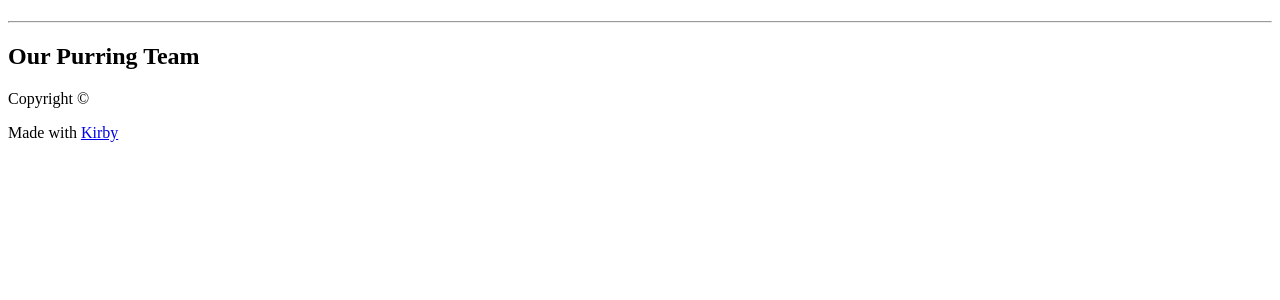
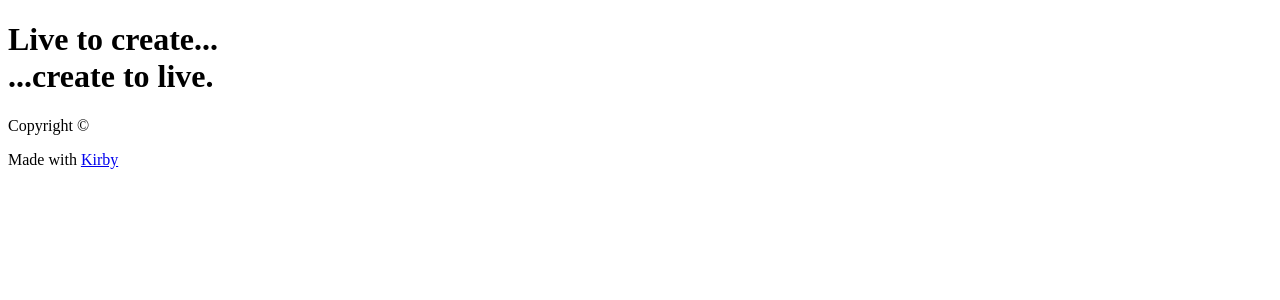
Before and after one commit to mn113/creagency-kirby, a PHP site: the page made by site/templates/about.php in a window 1280 px wide. Shown: the part 70-370 px from the top of the page. Run offline with PHP 8.4, Linux system fonts and the light colour scheme; the template is opened without the code that fills it, so the values that code supplies are empty; some libraries are stand-ins or nearby versions.

Commit message:
Hero image and text for About page

```diff
--- a/content/1-about/about.txt
+++ b/content/1-about/about.txt
@@ -1,5 +1,7 @@
 Title: About
 ----
-Intro: This page demonstrates how you can utilize subpages to store content, like our team members shown below. This approach is especially useful when you have to handle a large number of datasets, many different kinds of data (like page sections) or very complex data with a lot of media files or fields.
+Heading: A design studio for the 21st Century
 ----
-Text: The approach of using subpages for storing content sections of a page can also be very useful for creating a (link: https://getkirby.com/docs/cookbook/one-pager text: one-page) website, featuring very different kinds of content.
+Text: At Flibbet + Gibbet we care deeply about detail, impact, and matching our solution to the client's needs.
+Whether we are working out of Amsterdam, New York or Tokyo, our commitment to technical excellence and originality never fades.
+Go deeper into our site to learn about our exploits in (link: servives/web-design text: Web Design), (link: some/page text: Graphic Design), (link: some/page text: Product Design) and (link: some/page text: Music Videos).
--- a/site/templates/about.php
+++ b/site/templates/about.php
@@ -2,55 +2,16 @@
 
     <main class="main" role="main">
 
+        <div class="hero">
+            <h1>Live to create...<br>...create to live.</h1>
+        </div>
+
         <div class="wrap">
-
-            <div>
-                <h1><?= $page->title()->html() ?></h1>
-                <div class="intro text">
-                    <?= $page->intro()->kirbytext() ?>
-                </div>
-                <hr />
-            </div>
-
+            <h2><?= $page->heading()->html() ?></h2>
             <div class="text">
                 <?= $page->text()->kirbytext() ?>
             </div>
-
         </div>
-
-        <section class="team wrap wide">
-
-            <h2>Our Purring Team</h2>
-
-            <ul class="team-list grid gutter-1">
-                <?php foreach($page->children()->visible() as $member): ?>
-                    <li class="team-item column">
-
-                        <?php if($image = $member->image()): ?>
-                            <figure class="team-portrait">
-                                <img src="<?= $image->url() ?>" alt="Portrait of <?= $member->title()->html() ?>" />
-                            </figure>
-                        <?php endif ?>
-
-                        <div class="team-info">
-                            <h3 class="team-name"><?= $member->title()->html() ?></h3>
-                            <p class="team-position"><?= $member->position()->html() ?></p>
-                            <div class="team-about text">
-                                <?= $member->about()->kirbytext() ?>
-                            </div>
-                        </div>
-
-                        <div class="team-contact text">
-                            <i>Phone:</i><br />
-                            <?= kirbytag(['tel' => $member->phone()->html()]) ?><br />
-                            <i>Email:</i><br />
-                            <a href="mailto:<?= $member->email()->html() ?>"><?= $member->email()->html() ?></a><br />
-                        </div>
-                    </li>
-                <?php endforeach ?>
-            </ul>
-
-        </section>
 
     </main>
 
--- a/site/templates/projects.php
+++ b/site/templates/projects.php
@@ -4,10 +4,6 @@
 
         <div class="wrap">
             <h1><?= $page->title()->html() ?></h1>
-            <div class="intro text">
-                <?= $page->text()->kirbytext() ?>
-            </div>
-            <hr />
         </div>
 
         <div class="wrap wide">
```
Also changed, not shown: TODO.txt (+6 -6 lines), assets/css/style.css (+25 -0 lines), content/1-about/hero-creative-tools.jpg (renamed from content/4-projects/01-project-A/creative-tools.jpg), content/4-projects/01-project-A/product-drawing-54.jpg (renamed from content/4-projects/10-project-J/product-drawing-54.jpg), content/4-projects/10-project-J/miami.png (renamed from content/4-projects/miami.png), thumbs/projects/project-J/miami-400x400.png (added), thumbs/projects/project-a/product-drawing-54-400x400.jpg (added).
